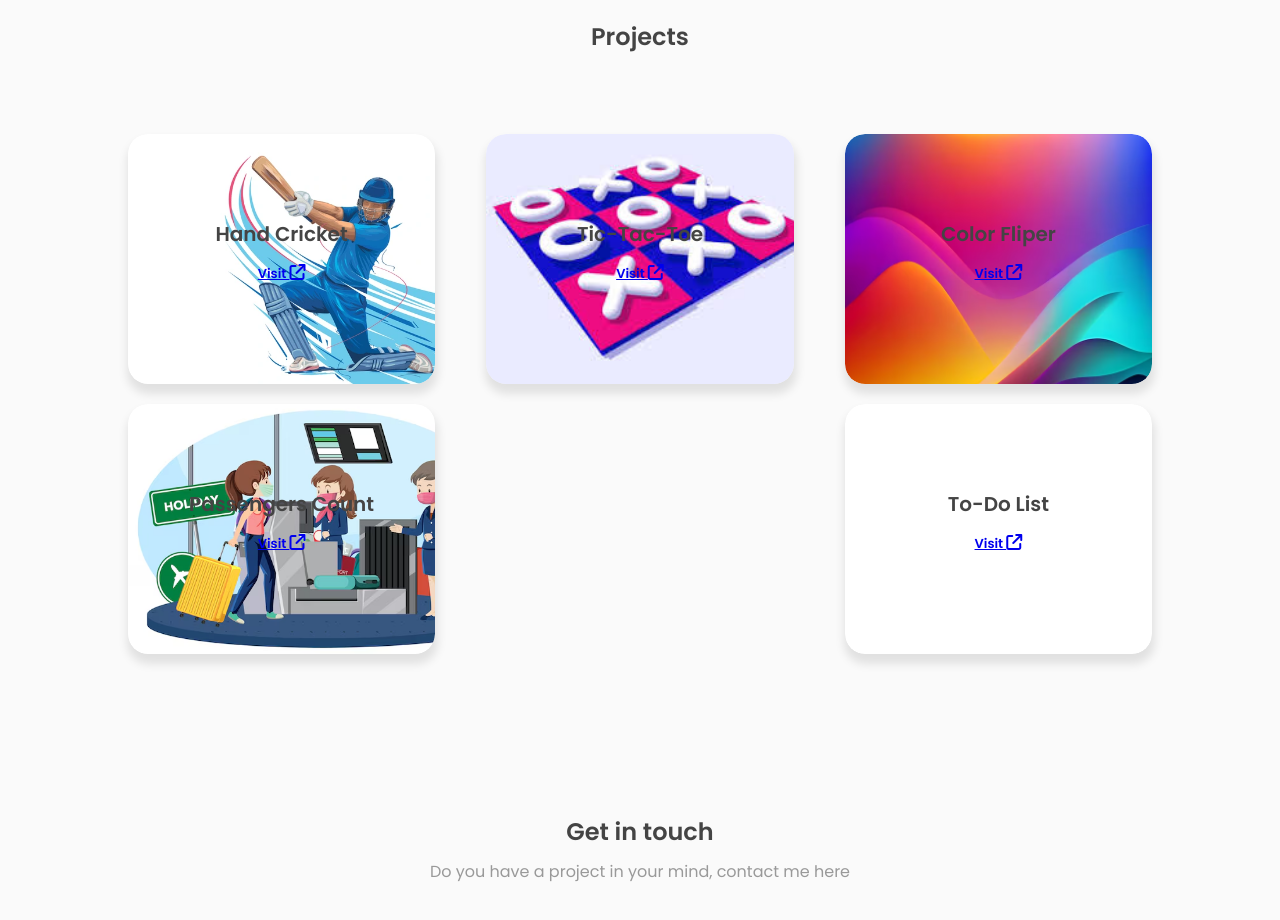
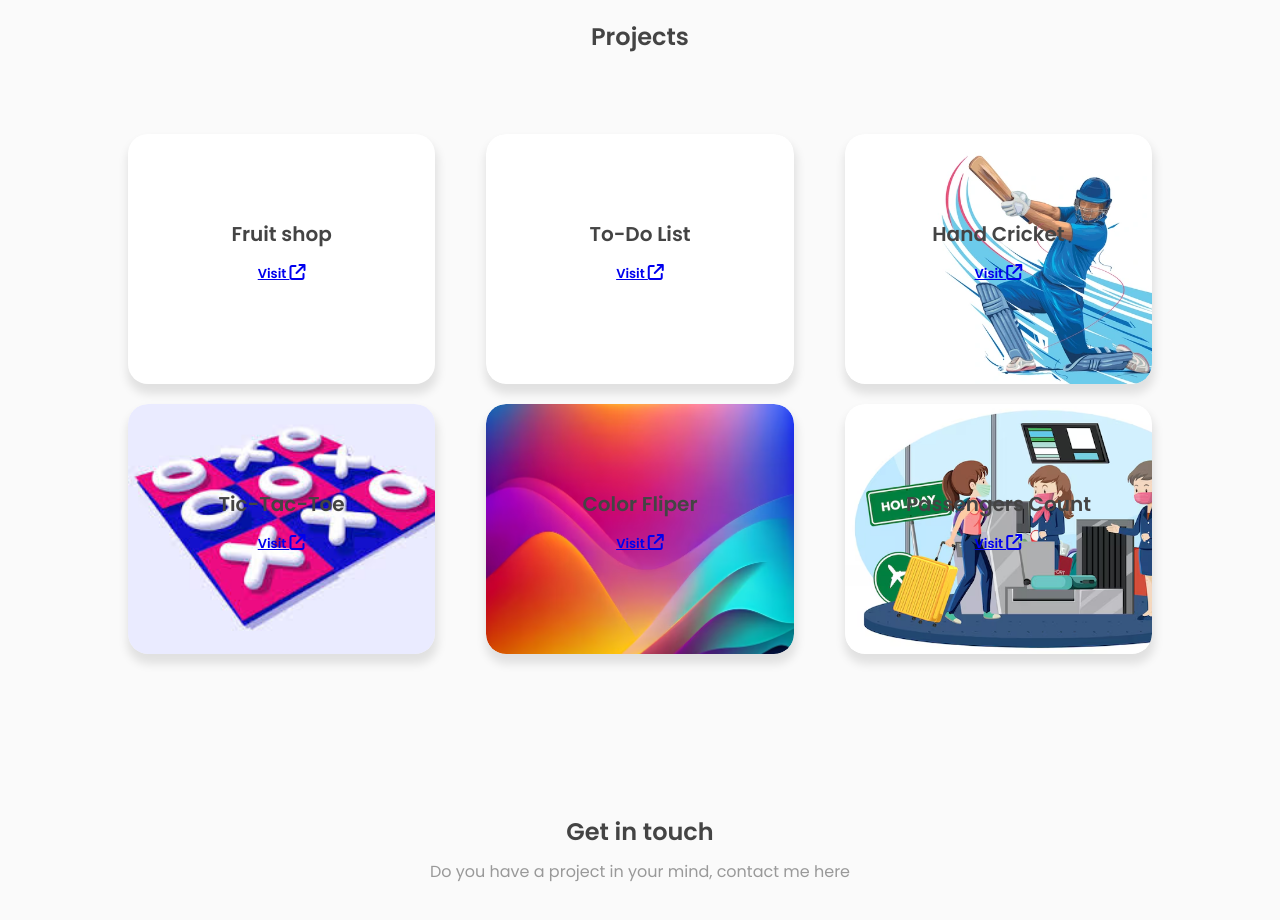
Before and after one commit to Naveenraj20/Portfolio, a plain HTML site: page index.html in a window 1280 px wide. Shown: the part 1520-2440 px from the top of the page. Drawn offline with nearby package versions, Linux system fonts and the light colour scheme.

Commit message:
Update index.html
Fruit shop project added

```diff
--- a/index.html
+++ b/index.html
@@ -155,6 +155,14 @@
               <h1>Projects</h1>
           </div>
           <div class="project-container">
+              <div class="project-box fruitshop_project">
+                <h3>Fruit shop</h3>
+                <h3 class="visit-tag"><a href="https://naveenraj20.github.io/fruits-vegetables/">Visit <i class="fa-solid fa-arrow-up-right-from-square"></i></a></h3>
+            </div>
+            <div class="project-box todolist_project">
+                <h3>To-Do List</h3>
+                <h3 class="visit-tag"><a href="https://naveenraj20.github.io/myTodoList-ReactJS/">Visit <i class="fa-solid fa-arrow-up-right-from-square"></i></a></h3>
+            </div>
             <div class="project-box handcricket_project">
                 <h3>Hand Cricket</h3>
                 <h3 class="visit-tag"><a href="https://naveenraj20.github.io/hand-cricket/">Visit <i class="fa-solid fa-arrow-up-right-from-square"></i></a></h3>
@@ -170,10 +178,6 @@
             <div class="project-box passengercount_project">
                 <h3>Passengers Count</h3>
                 <h3 class="visit-tag"><a href="https://naveenraj20.github.io/Passenger-Count/">Visit <i class="fa-solid fa-arrow-up-right-from-square"></i></a></h3>
-            </div>
-            <div class="project-box todolist_project">
-                <h3>To-Do List</h3>
-                <h3 class="visit-tag"><a href="https://naveenraj20.github.io/myTodoList-ReactJS/">Visit <i class="fa-solid fa-arrow-up-right-from-square"></i></a></h3>
             </div>
           </div>
        </section>
```
